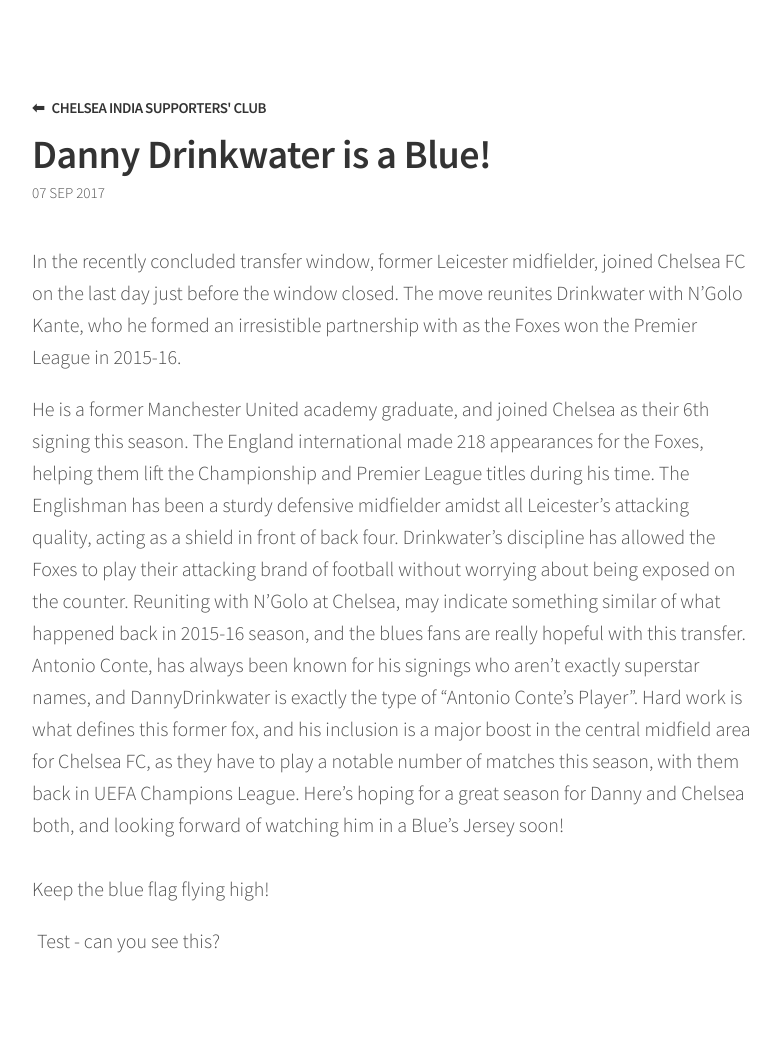
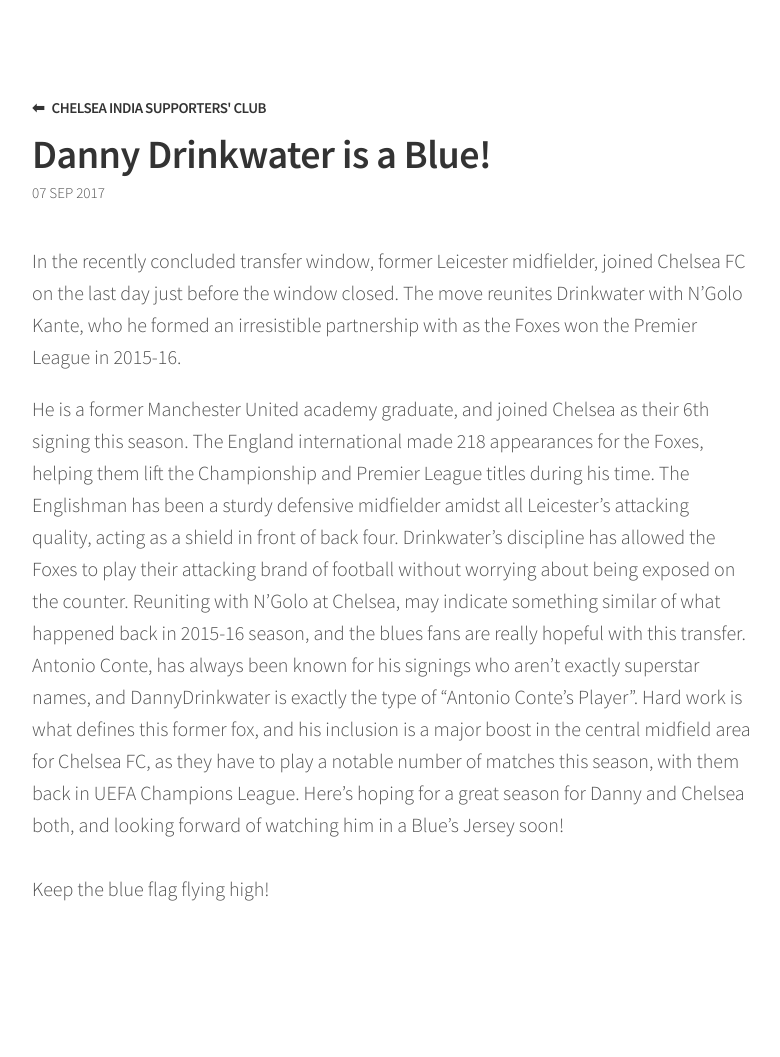
Before and after one commit to chelseafcindia/blog, a Jekyll site: the page built from _posts/2017-09-07-danny-drinkwater-is-a-blue.markdown, in a window 1280 px wide. Shown: the whole page, without its empty margins (248-1028 px from the left). Built offline with Jekyll 4.4.1, drawn with Linux system fonts in a browser that asks for light colours; comment, search, counter and statistics services are not loaded; after the commit the page ends 1025 px from its top, so only the background shows below that.

Commit message:
Test successful, removing & test

```diff
--- a/_layouts/post.html
+++ b/_layouts/post.html
@@ -17,7 +17,6 @@
 
   <div style="height:auto;width:auto;margin:0 auto;padding:0 5px 0 5px;">
   {% include disqus.html %}
-    Test - can you see this?
 </div>
 
 </div>
```
